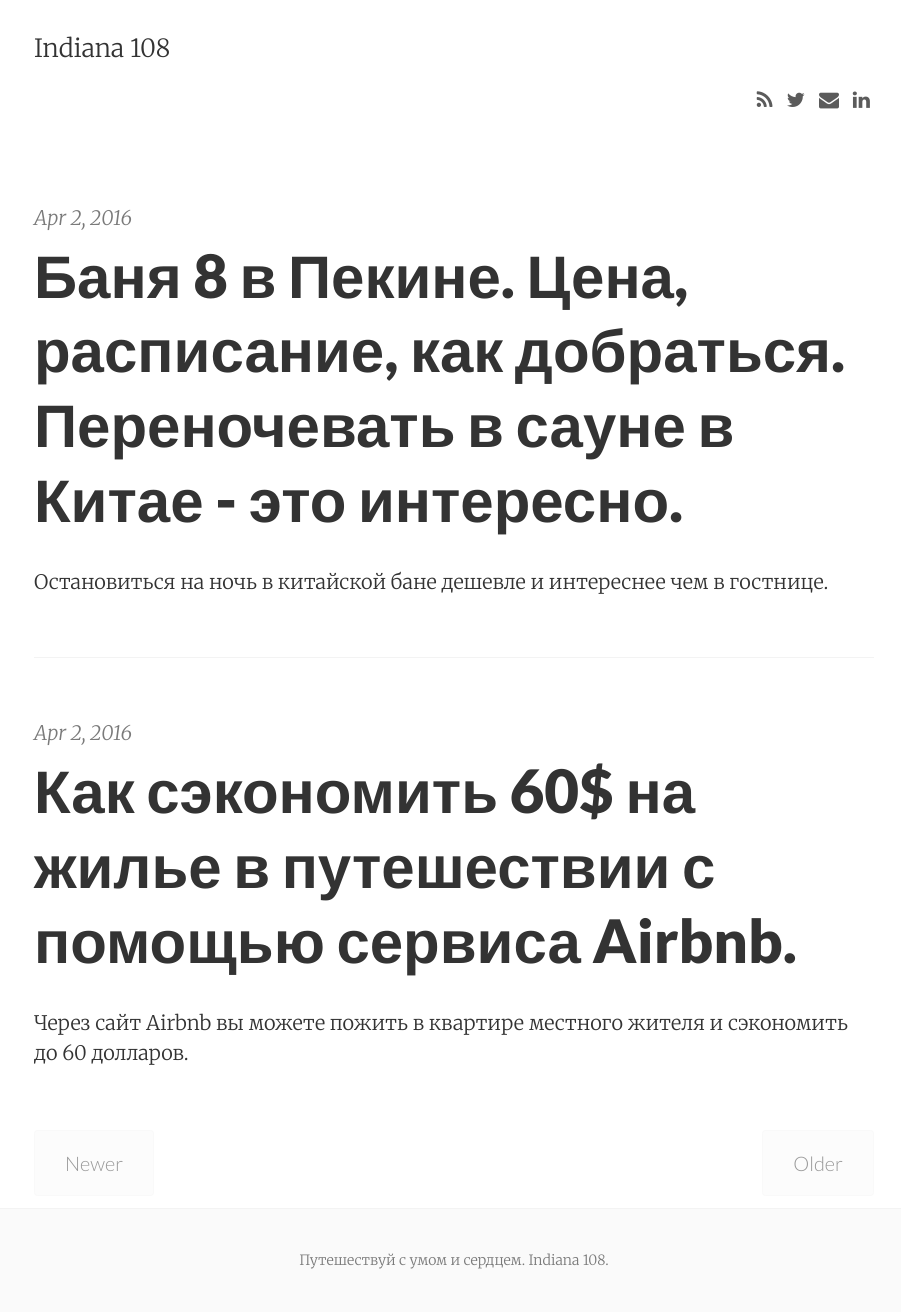
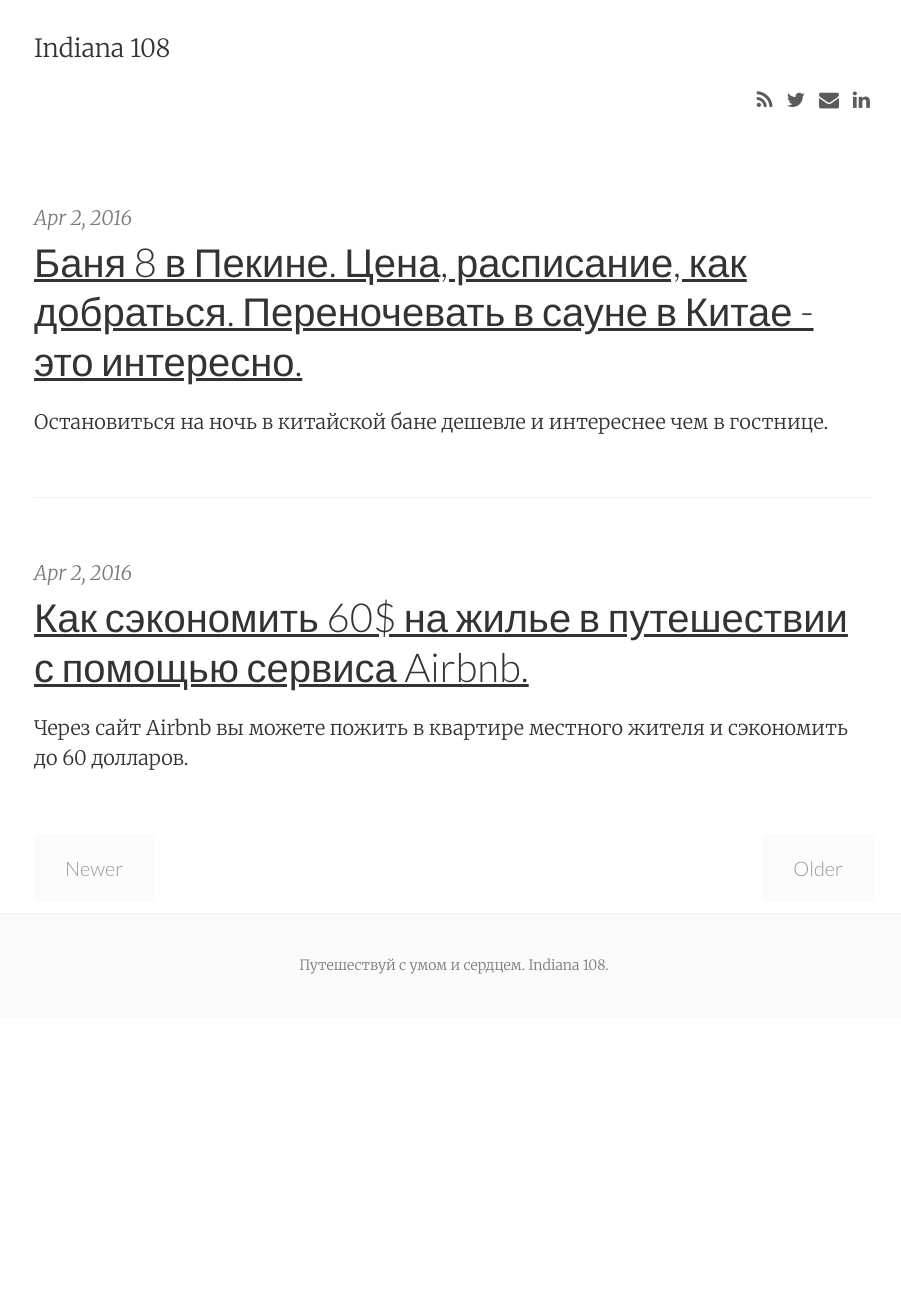
Before and after one commit to atako/atako.github.io, a Jekyll site: the page built from index.html, in a window 1280 px wide. Shown: the whole page, without its empty margins (186-1087 px from the left). Built offline with Jekyll 4.4.1, drawn with Linux system fonts in a browser that asks for light colours; nearby versions of some CDN libraries; the list of posts is cut into pages by our own code; after the commit the page ends 1017 px from its top, so only the background shows below that.

Commit message:
change header

```diff
--- a/_sass/_posts.scss
+++ b/_sass/_posts.scss
@@ -16,7 +16,8 @@
 
 .post-link .post-title {
   margin-top: 0;
-  font-weight: 600;
+  font-weight: 400;
+  text-decoration: underline;
   color: #333;
 }
 
--- a/_sass/_variables.scss
+++ b/_sass/_variables.scss
@@ -7,7 +7,7 @@ $heading-font-family: 'Lato', 'Helvetica Neue', Helvetica, sans-serif !default;
 $heading-font-weight: 900 !default;
 $heading-line-height: 1.25 !default;
 $monospace-font-family: 'Source Code Pro', Consolas, monospace !default;
-$h1: 2.998rem !default;
+$h1: 1.998rem !default;
 $h2: 1.5rem !default;
 $h3: 1.25rem !default;
 $h4: 1rem !default;
```
